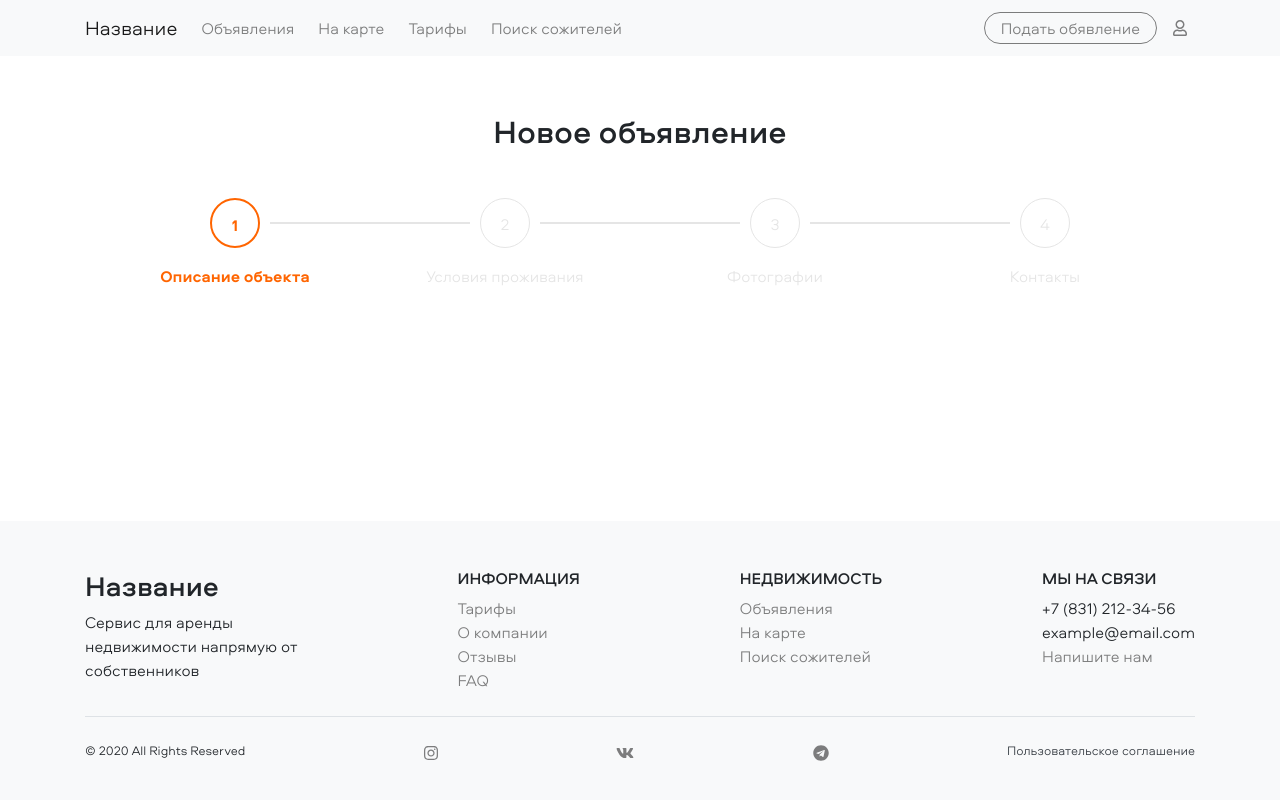
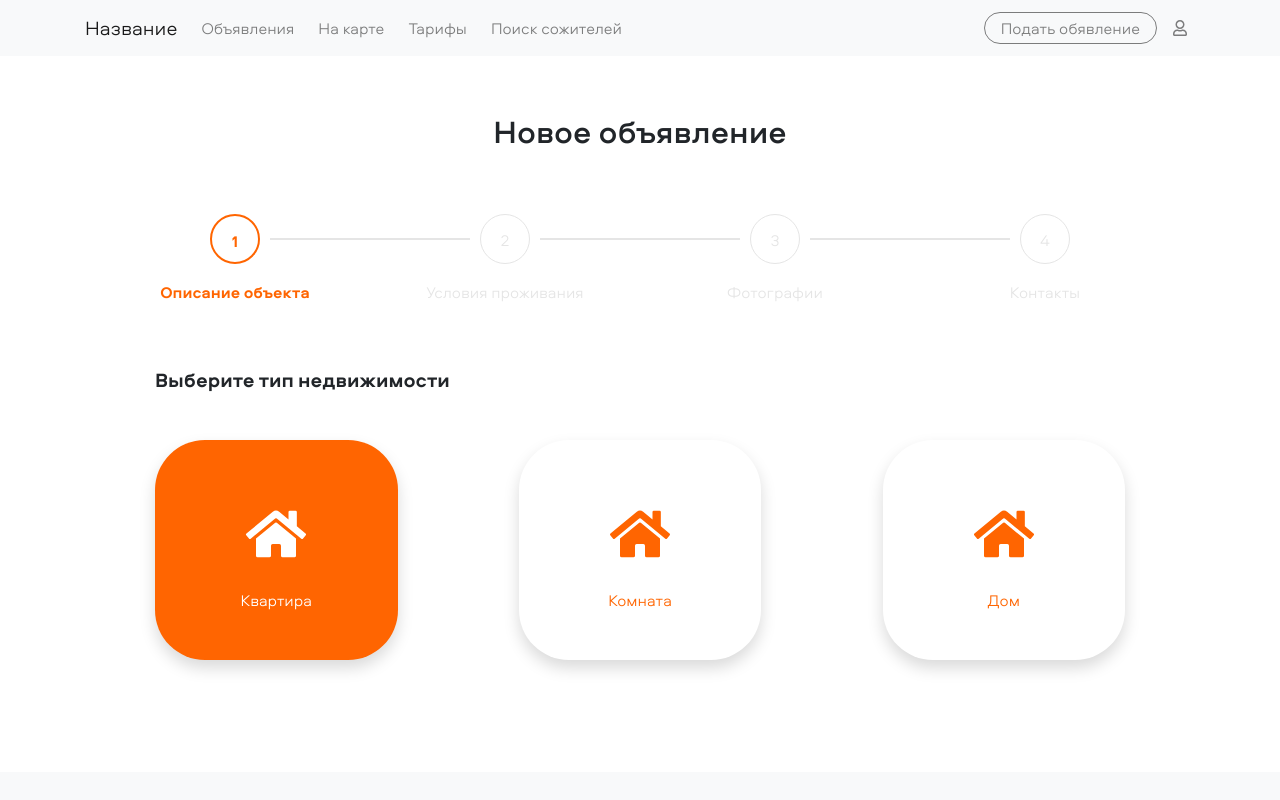
Before and after one commit to honeyshi/RealEstateAgency, a React (Create React App) app: page /new-advertisment in a window 1280 px wide. Shown: the top 800 px of the page. Built offline with nearby package versions, Linux system fonts and the light colour scheme.

Commit message:
Create property type component

```diff
--- a/src/app/navbarPages/createAdvertismentPage/createAdvertismentPage.tsx
+++ b/src/app/navbarPages/createAdvertismentPage/createAdvertismentPage.tsx
@@ -2,16 +2,18 @@ import { StepSwitcher } from 'pageParts/stepsSwitcher';
 import React from 'react';
 import { Container, Section, TextField } from 'shared/base';
 import { DefaultPage } from 'shared/layout/defaultPage';
+import { PropertyDescriptionPage } from './propertyDescriptionPage';
 
 export const CreateAdvertismentPage: React.FC = () => {
   return (
     <DefaultPage>
       <Section bottom>
-        <Container nonFluid>
+        <Container nonFluid small>
           <TextField center tag="h2" mb="5">
             Новое объявление
           </TextField>
           <StepSwitcher />
+          <PropertyDescriptionPage />
         </Container>
       </Section>
     </DefaultPage>
--- /dev/null
+++ b/src/app/navbarPages/createAdvertismentPage/propertyDescriptionPage.tsx
@@ -0,0 +1,40 @@
+import React, { useMemo, useState } from 'react';
+import { Flexbox, Icon, TextField } from 'shared/base';
+import { PropertyType } from 'pageParts/propertyType';
+import { ImportedIcon } from 'shared/base/icon';
+
+const propertyTypes = [
+  { iconName: 'home', type: 'Квартира', key: 'flat-type' },
+  { iconName: 'home', type: 'Комната', key: 'room-type' },
+  { iconName: 'home', type: 'Дом', key: 'house-type' },
+];
+
+export const PropertyDescriptionPage: React.FC = () => {
+  const [active, setActive] = useState('flat-type');
+  const propertyTypeComponents = useMemo(() => {
+    const stepItems = propertyTypes.map((propertyType) => {
+      return (
+        <PropertyType
+          text={propertyType.type}
+          active={propertyType.key === active}
+          onClick={() => setActive(propertyType.key)}
+          key={propertyType.key}>
+          <Icon
+            name={propertyType.iconName as ImportedIcon}
+            style={{ height: '3.75rem', width: '3.75rem' }}
+            mt="3"
+          />
+        </PropertyType>
+      );
+    });
+    return stepItems;
+  }, [active]);
+  return (
+    <>
+      <TextField bold tag="h5" my="5">
+        Выберите тип недвижимости
+      </TextField>
+      <Flexbox justifyContent="between">{propertyTypeComponents}</Flexbox>
+    </>
+  );
+};
--- /dev/null
+++ b/src/pageParts/propertyType/index.ts
@@ -0,0 +1 @@
+export { PropertyType } from './propertyType';
--- /dev/null
+++ b/src/pageParts/propertyType/propertyType.scss
@@ -0,0 +1,18 @@
+@import 'shared/base/utils/styleVariables';
+
+.property-type-container {
+  cursor: pointer;
+  color: $accent-color;
+}
+
+.property-type-container:hover {
+  background-color: $accent-color;
+  color: white;
+}
+
+.property-type-container {
+  &.active {
+    background-color: $accent-color;
+    color: white;
+  }
+}
--- /dev/null
+++ b/src/pageParts/propertyType/propertyType.tsx
@@ -0,0 +1,25 @@
+import classNames from 'classnames';
+import React from 'react';
+import { Column, Flexbox, TextField } from 'shared/base';
+
+import './propertyType.scss';
+
+interface IPropertyTypeProps {
+  active: boolean;
+  text: string;
+  onClick: (e: React.MouseEvent) => void;
+}
+
+export const PropertyType: React.FC<IPropertyTypeProps> = ({ active, text, onClick, children }) => {
+  const classes = classNames('shadow property-type-container', { active: active });
+  return (
+    <Column size={3} rounded="50" py="5" px="1" className={classes}>
+      <Flexbox vertical alignItems="center" onClick={onClick}>
+        {children}
+        <TextField tag="span" pt="4">
+          {text}
+        </TextField>
+      </Flexbox>
+    </Column>
+  );
+};
--- a/src/pageParts/stepsSwitcher/stepSwitcher.tsx
+++ b/src/pageParts/stepsSwitcher/stepSwitcher.tsx
@@ -23,7 +23,7 @@ export const StepSwitcher: React.FC = () => {
     return stepItems;
   }, [active]);
   return (
-    <Flexbox justifyContent="center" px="3">
+    <Flexbox justifyContent="center" px="3" py="3">
       {stepItemComponents}
     </Flexbox>
   );
--- /dev/null
+++ b/src/shared/base/container.scss
@@ -0,0 +1,31 @@
+@media (min-width: 576px) {
+  .container-small {
+    max-width: 400px;
+  }
+}
+
+@media (min-width: 768px) {
+  .container-small {
+    max-width: 580px;
+  }
+}
+
+@media (min-width: 992px) {
+  .container-small {
+    max-width: 820px;
+  }
+}
+
+@media (min-width: 1200px) {
+  .container-small {
+    max-width: 1000px;
+  }
+}
+
+.container-small {
+  width: 100%;
+  padding-right: 15px;
+  padding-left: 15px;
+  margin-right: auto;
+  margin-left: auto;
+}
--- a/src/shared/base/container.tsx
+++ b/src/shared/base/container.tsx
@@ -3,14 +3,23 @@ import classNames from 'classnames';
 
 import { SpaceProps, propsToSpace } from './utils/spaceUtil';
 
+import './container.scss';
+
 interface Props extends SpaceProps {
   tag?: React.ElementType;
   className?: string;
   nonFluid?: boolean;
+  small?: boolean;
 }
 
-export const Container: React.FC<Props> = ({ tag: Tag = 'div', nonFluid, className, children, ...other }) => {
-  const classes = classNames(nonFluid ? 'container' : 'container-fluid', propsToSpace(other), className);
+export const Container: React.FC<Props> = ({ tag: Tag = 'div', nonFluid, small, className, children, ...other }) => {
+  const classes = classNames(
+    nonFluid && !small && 'container',
+    !nonFluid && !small && 'container-fluid',
+    nonFluid && small && 'container-small',
+    propsToSpace(other),
+    className
+  );
   return (
     <Tag className={classes} {...other}>
       {children}
--- a/src/style.scss
+++ b/src/style.scss
@@ -18,10 +18,6 @@ body,
 
 body {
   font-weight: 300;
-}
-
-.font-weight-bold {
-  font-weight: 500 !important;
 }
 
 .rounded-link {
```
